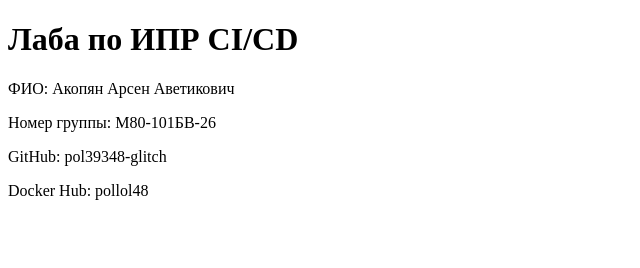
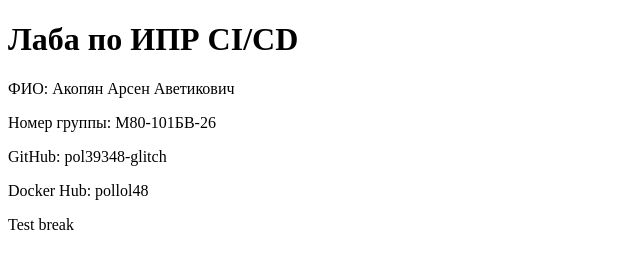
Before and after one commit to pol39348-glitch/pol39348-glitch--ci-cd-lab, a plain HTML site: page index.html in a window 1280 px wide. Shown: the full height of the page, 0-640 px from the left. Drawn offline with Linux system fonts and the light colour scheme.

Commit message:
Break page check for CI demo

```diff
--- a/index.html
+++ b/index.html
@@ -10,5 +10,6 @@
 	<p>Номер группы: М80-101БВ-26</p>
     <p>GitHub: pol39348-glitch</p>
     <p>Docker Hub: pollol48</p>
+    <p>Test break </p>
   </body>
 </html>
```
